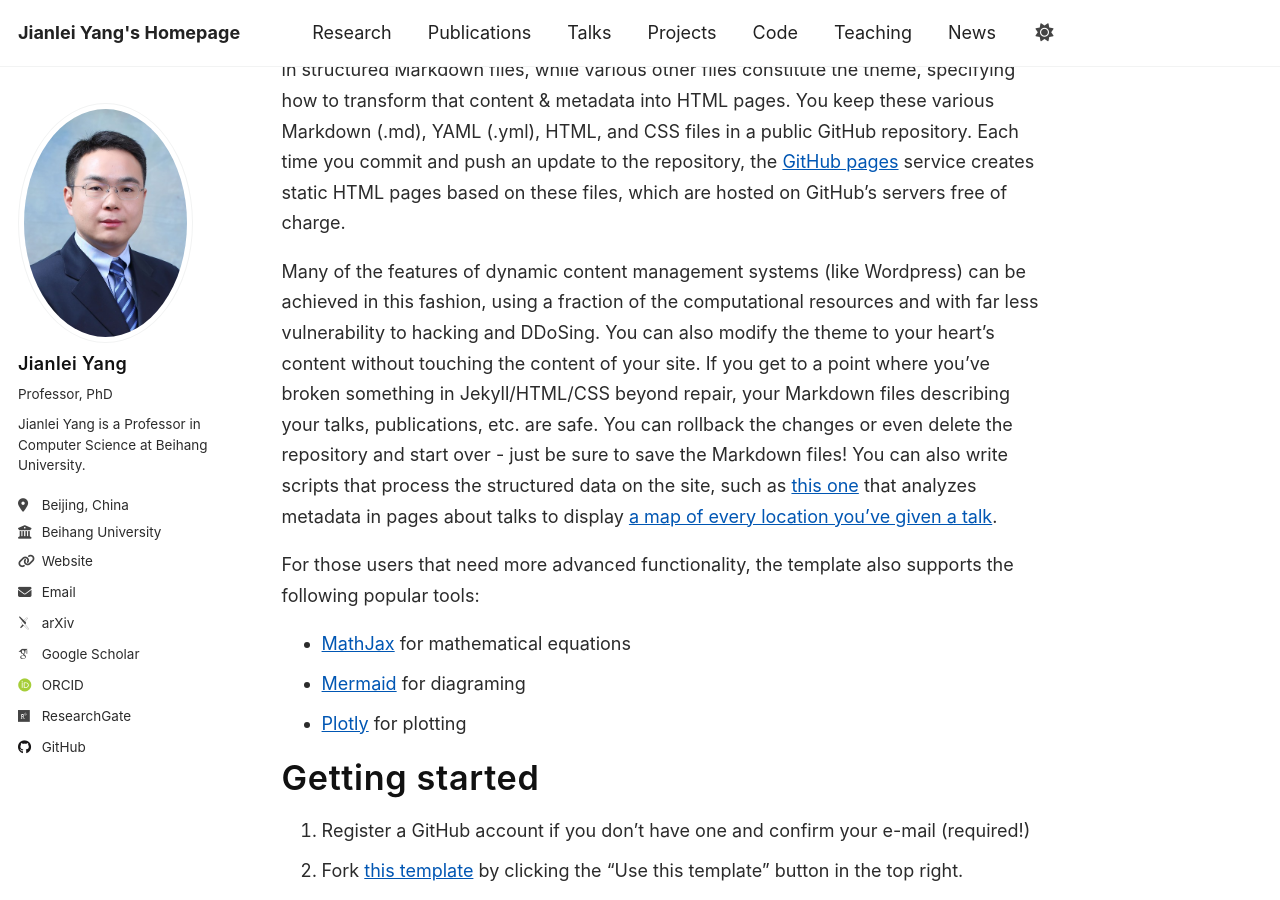
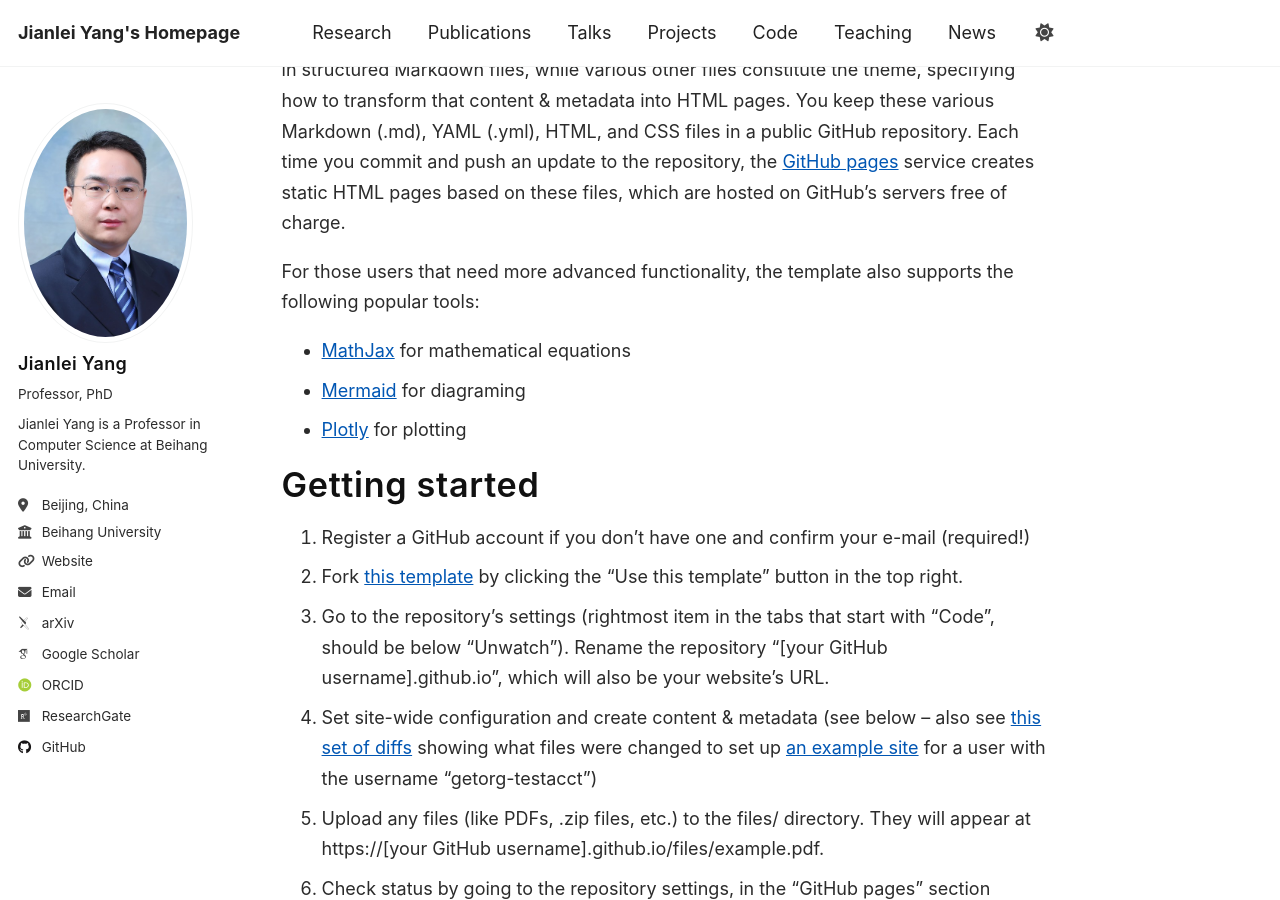
Before and after one commit to dogrush/dogrush.github.io, a Jekyll site: the page built from _pages/about.md, in a window 1280 px wide and 900 px high, scrolled down 823 px. Built offline with Jekyll 4.4.1, drawn with Linux system fonts in a browser that asks for light colours; some web fonts are replaced; a script that is not in the unit is left out; part of the change alters nothing that is shown.

Commit message:
modified:   _pages/about.md

```diff
--- a/_pages/about.md
+++ b/_pages/about.md
@@ -26,8 +26,6 @@ A data-driven personal website
 ======
 Like many other Jekyll-based GitHub Pages templates, Academic Pages makes you separate the website's content from its form. The content & metadata of your website are in structured Markdown files, while various other files constitute the theme, specifying how to transform that content & metadata into HTML pages. You keep these various Markdown (.md), YAML (.yml), HTML, and CSS files in a public GitHub repository. Each time you commit and push an update to the repository, the [GitHub pages](https://pages.github.com/) service creates static HTML pages based on these files, which are hosted on GitHub's servers free of charge.
 
-Many of the features of dynamic content management systems (like Wordpress) can be achieved in this fashion, using a fraction of the computational resources and with far less vulnerability to hacking and DDoSing. You can also modify the theme to your heart's content without touching the content of your site. If you get to a point where you've broken something in Jekyll/HTML/CSS beyond repair, your Markdown files describing your talks, publications, etc. are safe. You can rollback the changes or even delete the repository and start over - just be sure to save the Markdown files! You can also write scripts that process the structured data on the site, such as [this one](https://github.com/academicpages/academicpages.github.io/blob/master/talkmap.ipynb) that analyzes metadata in pages about talks to display [a map of every location you've given a talk](https://academicpages.github.io/talkmap.html).
-
 For those users that need more advanced functionality, the template also supports the following popular tools:
 - [MathJax](https://www.mathjax.org/) for mathematical equations
 - [Mermaid](https://mermaid.js.org/) for diagraming
@@ -36,11 +34,11 @@ For those users that need more advanced functionality, the template also support
 Getting started
 ======
 1. Register a GitHub account if you don't have one and confirm your e-mail (required!)
-1. Fork [this template](https://github.com/academicpages/academicpages.github.io) by clicking the "Use this template" button in the top right.
-1. Go to the repository's settings (rightmost item in the tabs that start with "Code", should be below "Unwatch"). Rename the repository "[your GitHub username].github.io", which will also be your website's URL.
-1. Set site-wide configuration and create content & metadata (see below -- also see [this set of diffs](http://archive.is/3TPas) showing what files were changed to set up [an example site](https://getorg-testacct.github.io) for a user with the username "getorg-testacct")
-1. Upload any files (like PDFs, .zip files, etc.) to the files/ directory. They will appear at https://[your GitHub username].github.io/files/example.pdf.
-1. Check status by going to the repository settings, in the "GitHub pages" section
+2. Fork [this template](https://github.com/academicpages/academicpages.github.io) by clicking the "Use this template" button in the top right.
+3. Go to the repository's settings (rightmost item in the tabs that start with "Code", should be below "Unwatch"). Rename the repository "[your GitHub username].github.io", which will also be your website's URL.
+4. Set site-wide configuration and create content & metadata (see below -- also see [this set of diffs](http://archive.is/3TPas) showing what files were changed to set up [an example site](https://getorg-testacct.github.io) for a user with the username "getorg-testacct")
+5. Upload any files (like PDFs, .zip files, etc.) to the files/ directory. They will appear at https://[your GitHub username].github.io/files/example.pdf.
+6. Check status by going to the repository settings, in the "GitHub pages" section
 
 Site-wide configuration
 ------
```
